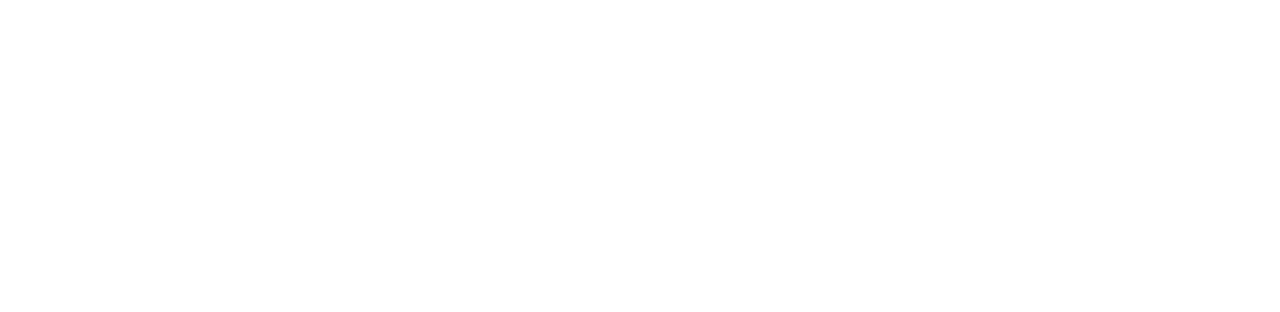
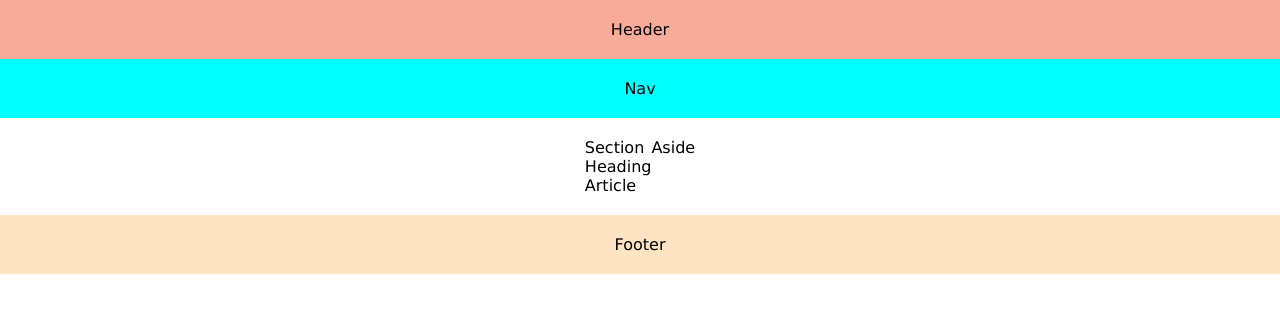
Before and after one commit to OscarHerediaMiranda/actividad3, a plain HTML site: page index.html in a window 1280 px wide. Drawn offline with Linux system fonts and the light colour scheme.

Commit message:
solucion

```diff
--- a/index.html
+++ b/index.html
@@ -7,6 +7,26 @@
     <title>Actividad 3</title>
 </head>
 <body>
-
+    <header class="header">
+        Header
+    </header>
+    <nav class="nav">
+        Nav
+    </nav>
+    <div class="section">
+        <div class="section_items">
+            <div class="section_item">
+                Section
+            </div>
+            <div class="section_item">
+                Heading
+            </div>
+            <article class="section_item">
+                Article
+            </article>
+        </div>
+        <div class="aside">Aside</div>
+    </div>
+    <footer class="footer">Footer</footer>
 </body>
 </html>
--- a/styles/styles.css
+++ b/styles/styles.css
@@ -0,0 +1,43 @@
+*{
+    margin: 0;
+    padding: 0;
+    box-sizing: border-box;
+    font-family: Verdana, Geneva, Tahoma, sans-serif;
+}
+
+body {
+    display: flex;
+    flex-direction: column;
+    min-height: 100vh;
+}
+
+.header {
+    background-color: #f9ab9a;
+    display: flex;
+    padding: 20px 80px;
+    justify-content: center;
+}
+
+.nav {
+    background-color: aqua;
+    display: flex;
+    padding: 20px 80px;
+    justify-content: center;
+}
+
+.section {
+    display: flex;
+    padding: 20px 80px;
+    justify-content: center;
+}
+
+.section_items {
+
+}
+
+.footer {
+    display: flex;
+    background-color: bisque;
+    padding: 20px 80px;
+    justify-content: center;
+}
```
